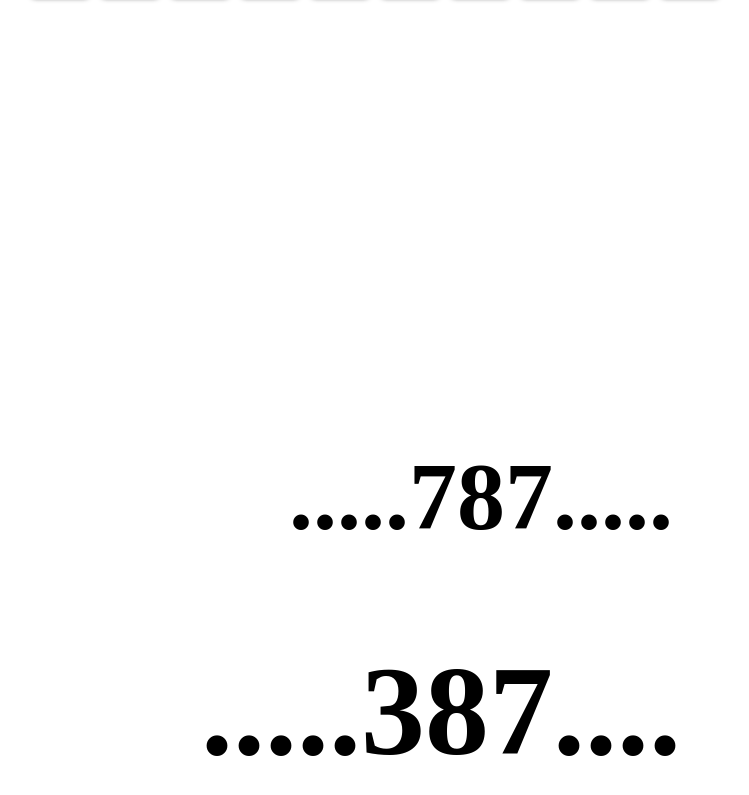
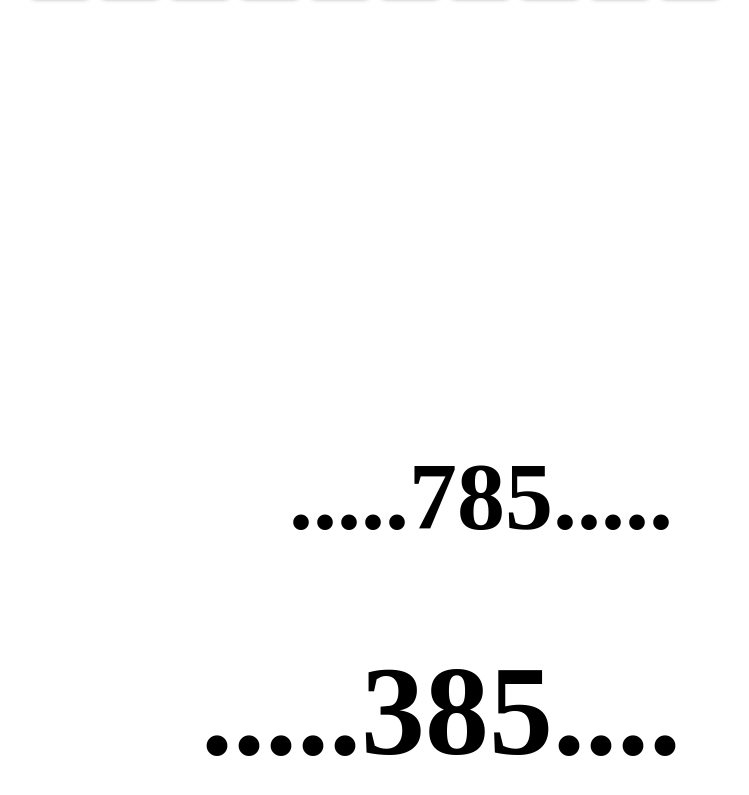
Before and after one commit to thsoin/allabout, a plain HTML site: page index.html in a window 1280 px wide. Shown: the part 539-1334 px from the top of the page, without its empty margins (423-1172 px from the left). Drawn offline with nearby package versions, Linux system fonts and the light colour scheme.

Commit message:
Update index.html

```diff
--- a/index.html
+++ b/index.html
@@ -77,8 +77,8 @@
     });
   </script>
 
-<h1 style="font-size:600%; text-align:center;">&nbsp;&nbsp;&nbsp;&nbsp;&nbsp;&nbsp;&nbsp;&nbsp;&nbsp;&nbsp;&nbsp;&nbsp;&nbsp;&nbsp;&nbsp;&nbsp;&nbsp;&nbsp;&nbsp;&nbsp;&nbsp;&nbsp;.....787.....</h1>
-<h1 style="font-size:800%; text-align:center;">&nbsp;&nbsp;&nbsp;&nbsp;&nbsp;&nbsp;&nbsp;&nbsp;&nbsp;&nbsp;&nbsp;&nbsp;&nbsp;&nbsp;.....387....</h1></body>
+<h1 style="font-size:600%; text-align:center;">&nbsp;&nbsp;&nbsp;&nbsp;&nbsp;&nbsp;&nbsp;&nbsp;&nbsp;&nbsp;&nbsp;&nbsp;&nbsp;&nbsp;&nbsp;&nbsp;&nbsp;&nbsp;&nbsp;&nbsp;&nbsp;&nbsp;.....785.....</h1>
+<h1 style="font-size:800%; text-align:center;">&nbsp;&nbsp;&nbsp;&nbsp;&nbsp;&nbsp;&nbsp;&nbsp;&nbsp;&nbsp;&nbsp;&nbsp;&nbsp;&nbsp;.....385....</h1></body>
 
 
 </html>
```
